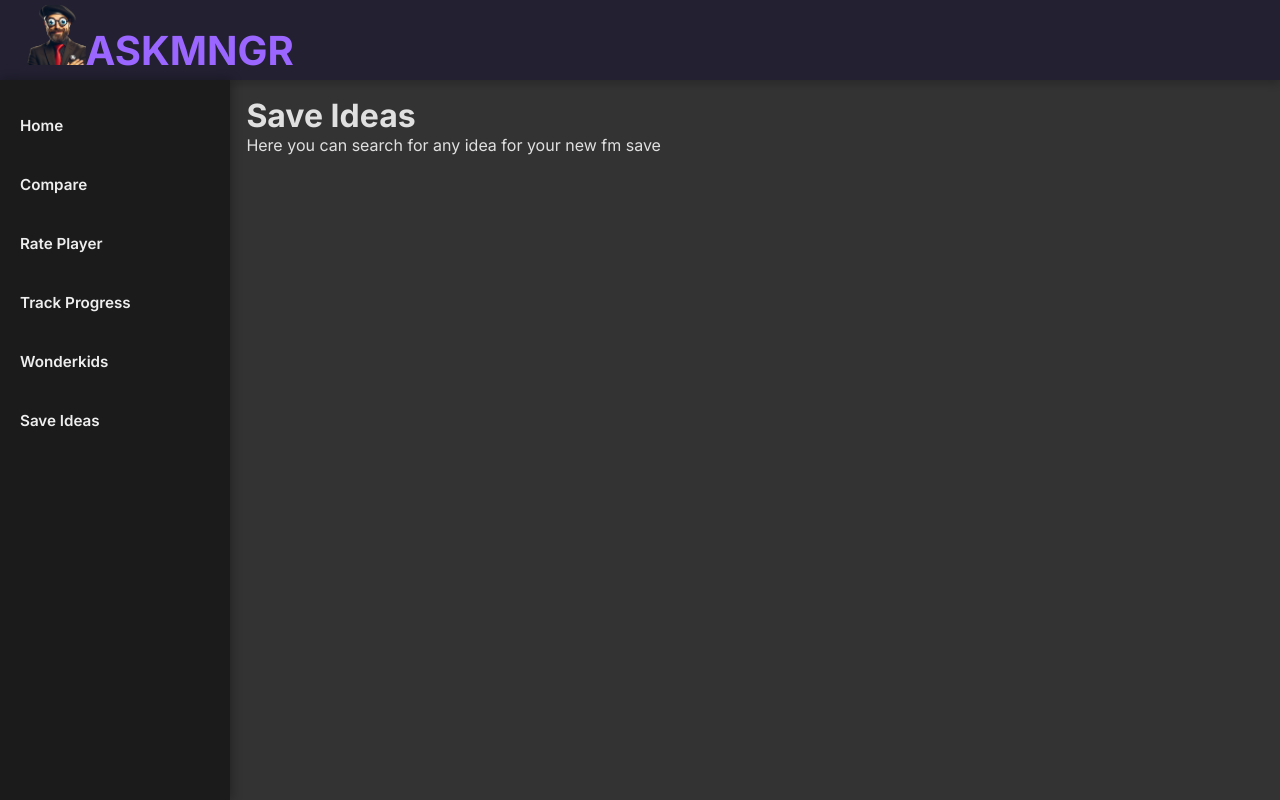
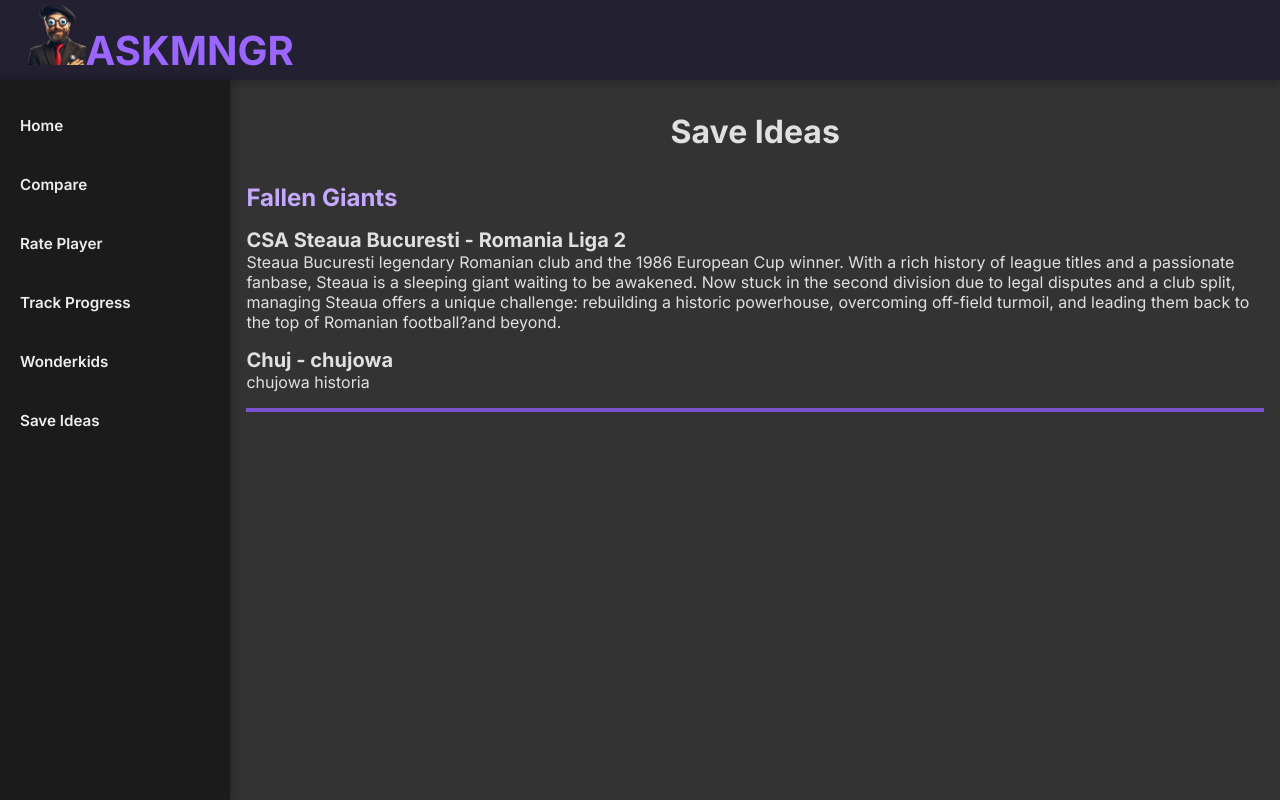
Before and after one commit to Efkey2137/fmApp, a React (Create React App) app: page /save-ideas in a window 1280 px wide. Built offline with nearby package versions, Linux system fonts and the light colour scheme; the HTML template or start-up script is replaced by a standard one.

Commit message:
SaveIdeasPage, examples for this page as well

```diff
--- a/src/App.css
+++ b/src/App.css
@@ -122,7 +122,7 @@ main::-webkit-scrollbar-thumb {
 main::-webkit-scrollbar-thumb:hover {
   background: #7a50cc;
 }
-
+/* WONDERKIDS PAGE */
 .wonderkids{
   display: flex;
   flex-direction: column;;
@@ -130,7 +130,7 @@ main::-webkit-scrollbar-thumb:hover {
   text-align: center;
 }
 .wonderkids h1{
-  font-size: 3dvh;
+  font-size: 4dvh;
   margin-top: 2dvh;
 }
 .wonderkids p{
@@ -182,8 +182,7 @@ main::-webkit-scrollbar-thumb:hover {
   border-bottom: 1px solid #393046;
 }
 .wonderkids-table tr:hover{
-  /* background-color: #393046; */
-  background-color: #000000;
+  background-color: #393046;
   cursor: pointer;
 }
 .wonderkids-table tr:nth-child(even){
@@ -192,6 +191,42 @@ main::-webkit-scrollbar-thumb:hover {
 .wonderkids-table tr:nth-child(odd){
   background-color: #1b1b1b;
 }
+
+/* SaveIdeas Page */
+.save-ideas-container{
+  display: flex;
+  flex-direction: column;
+  width: 100%;
+}
+.save-ideas-container h1{
+  font-size: 4dvh;
+  margin-top: 2dvh;
+  text-align: center;
+}
+.save-ideas{
+  display: flex;
+  flex-direction: column;
+  width: 100%;
+  text-align: center;
+}
+.save-ideas-category{
+  display: flex;
+  flex-direction: column;
+  margin-top: 2dvh;
+  padding-bottom: 2dvh;
+  border-bottom: 4px solid #7a50cc;
+}
+.save-ideas-category h2{
+  color: #c6a9ff;
+  font-size: 3dvh;
+  margin-top: 2dvh;
+}
+.title{
+  font-size: 2.5dvh;
+  margin-top: 2dvh;
+
+}
+
 
 /* MOBILE VERSIONS */
 @media (max-width: 768px) {
--- a/src/pages/SaveIdeas.tsx
+++ b/src/pages/SaveIdeas.tsx
@@ -1,10 +1,56 @@
-import React from "react";
+import React, { useEffect, useState } from "react";
+import useFetch from "../hooks/useFetch";
 
 const SaveIdeas: React.FC = () => {
+  const { fetchCsvData } = useFetch();
+  const [data, setData] = useState<any[]>([]);
+
+  useEffect(() => {
+    const loadCsvData = (file: string, setData: React.Dispatch<React.SetStateAction<any[]>>) => {
+      fetchCsvData(file, (parsedData) => {
+        if (Array.isArray(parsedData)) {
+          const cleanedData = parsedData.filter(row => row && Object.keys(row).length > 0);
+          setData(cleanedData);
+        } else {
+          console.error(`Parsed data from ${file} is not an array:`, parsedData);
+        }
+      });
+    };
+
+    loadCsvData("./SaveIdeas.csv", setData);
+  }, [fetchCsvData]);
+
+  const formatHeader = (header: string) => header.replace(/_/g, " ").toUpperCase();
+
+  const groupByCategory = (data: any[]) => {
+    return data.reduce((acc, item) => {
+      const category = item.category || "Uncategorized"; // Default category if missing
+      if (!acc[category]) {
+        acc[category] = [];
+      }
+      acc[category].push(item);
+      return acc;
+    }, {} as Record<string, any[]>);
+  };
+
+  const groupedData = groupByCategory(data);
+
   return (
-    <div>
+    <div className="save-ideas-container">
       <h1>Save Ideas</h1>
-      <p>Here you can search for any idea for your new fm save</p>
+      {Object.entries(groupedData).map(([category, items]) => (
+        <div key={category} className="save-ideas-category">
+          <h2>{category}</h2>
+          <div className="save-idea">
+            {(items as any[]).map((idea, index) => (
+              <div key={index} className="save-idea-item">
+                <h3 className="title">{idea.club} - {idea.league}</h3>
+                <p>{idea.description}</p>
+              </div>
+            ))}
+          </div>
+        </div>
+      ))}
     </div>
   );
 };
```
Also changed, not shown: public/SaveIdeas.csv (added).
